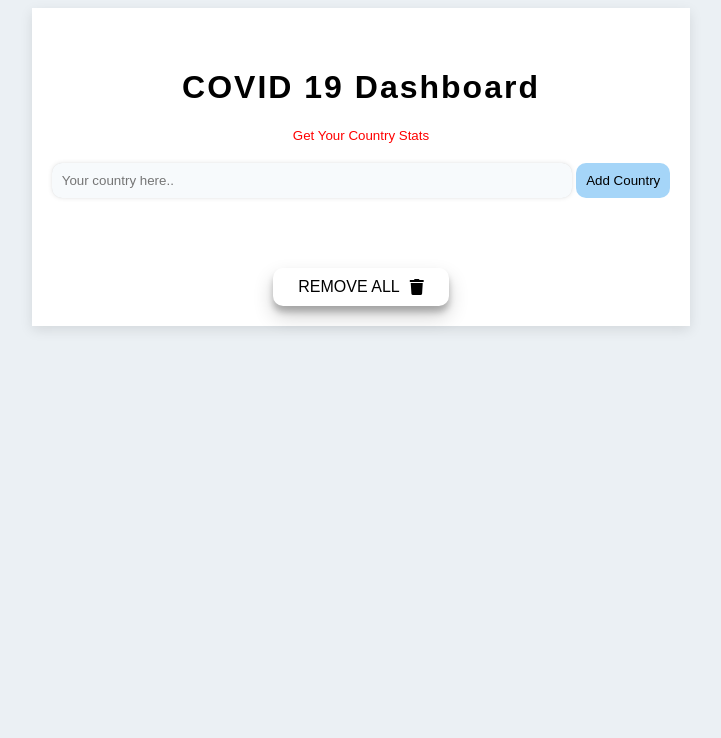
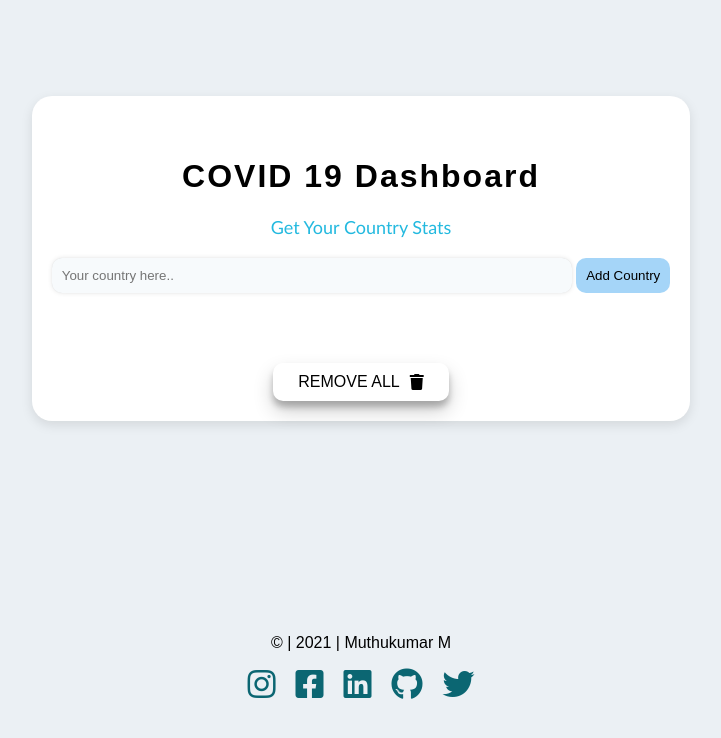
Before and after one commit to Muthukumar-Muthu/Covid-19-DashBoard, a plain HTML site: page index.html in a window 1280 px wide. Shown: the whole page, without its empty margins (279-1000 px from the left). Drawn offline with Linux system fonts and the light colour scheme; no server answers.

Commit message:
Added footer

```diff
--- a/index.html
+++ b/index.html
@@ -28,9 +28,21 @@
         </div>
         <div class="remove-all"><span>REMOVE ALL</span><i class="fas fa-trash "></i></div>
     </div>
+
+    <footer>
+        <p>© | 2021 | Muthukumar M</p>
+        <div class="social">
+            <a href="https://www.instagram.com/muthukumar_4420/" target="_blank"><i class="fab fa-instagram"></i></a>
+            <a href="https://www.facebook.com/profile.php?id=100005672054689" target="_blank"><i
+                    class="fab fa-facebook-square"></i></a>
+            <a href="https://www.linkedin.com/in/muthu-kumar-b56466190/" target="_blank"><i class="fab fa-linkedin"></i>
+            </a>
+            <a href="https://github.com/Muthukumar-Muthu" target="_blank"><i class="fab fa-github"></i></a>
+            <a href="https://twitter.com/Muthuku91451976" target="_blank"><i class="fab fa-twitter"></i></a>
+        </div>
+    </footer>
     <script src="script.js"></script>
     <!-- <script src="test.js"></script> -->
-
 </body>
 
 </html>
--- a/style.css
+++ b/style.css
@@ -1,3 +1,7 @@
+body {
+    height: 100vh;
+}
+
 body,
 .overall-container {
     display: grid;
@@ -10,6 +14,7 @@ body,
     background-color: white;
     box-shadow: rgba(0, 0, 0, 0.1) 0px 4px 12px;
     padding: 20px;
+    border-radius: 20px;
 }
 
 .title {
@@ -23,8 +28,9 @@ body,
 .title div {
     text-align: center;
     text-transform: capitalize;
-    color: red;
-    font-size: smaller;
+    color: rgb(35, 185, 223);
+    font-size: large;
+    font-family: "Gill Sans", "Gill Sans MT", Calibri, "Trebuchet MS", sans-serif;
 }
 
 input::placeholder,
@@ -252,3 +258,24 @@ img {
 .green {
     color: green;
 }
+
+.social {
+    display: flex;
+    justify-content: space-around;
+}
+
+footer {
+    padding: 20px;
+    text-align: center;
+}
+
+.social i {
+    color: rgb(11, 102, 114);
+    font-size: 2rem;
+    padding-inline: 10px;
+    transition: all 0.2s linear;
+}
+
+.social i:hover {
+    color: rgb(52, 134, 145);
+}
```
